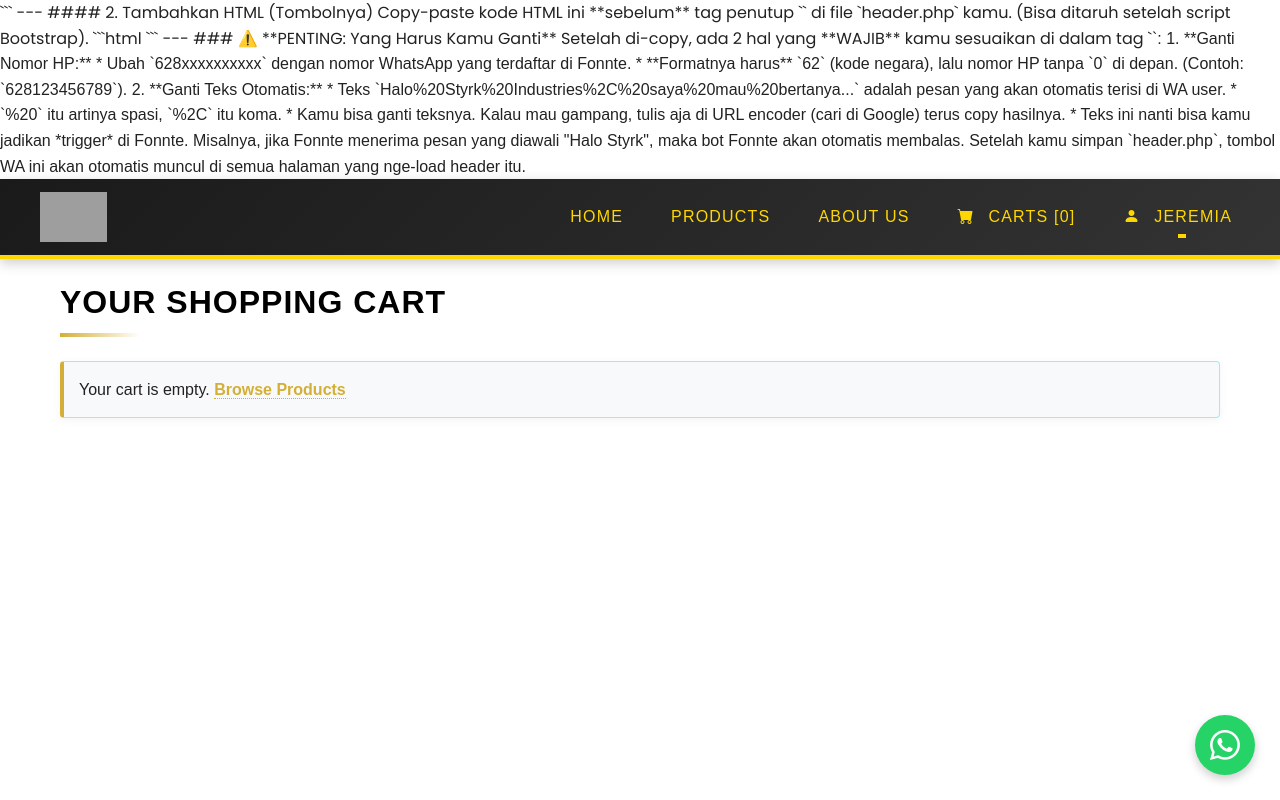
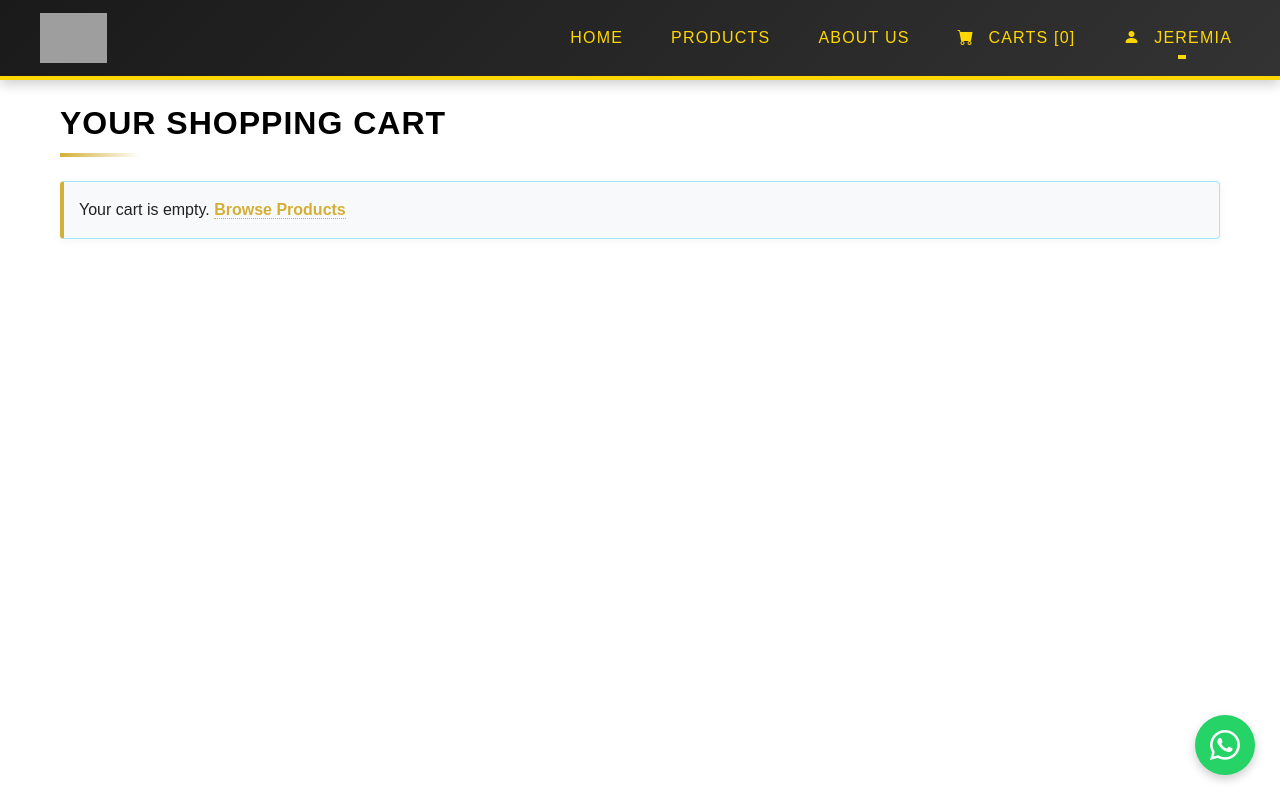
Before and after one commit to revelv/KP_2373003_2373005_2373008, a PHP site: page /Tubes/user/cart.php in a window 1280 px wide. Run offline with PHP 8.4, Linux system fonts and the light colour scheme; a user stored in the database is signed in; data comes from the database, SQL or seed files in the repository; grey boxes are pictures that could not be loaded.

Commit message:
header fix

````diff
--- a/Tubes/user/header.php
+++ b/Tubes/user/header.php
@@ -74,15 +74,7 @@ if (isset($_GET['logout'])) {
             transform: scale(1.1);
         }
     </style>
-</head> ```
-
----
-
-#### 2. Tambahkan HTML (Tombolnya)
-
-Copy-paste kode HTML ini **sebelum** tag penutup `</body>` di file `header.php` kamu. (Bisa ditaruh setelah script Bootstrap).
-
-```html
+</head>
 <script src="https://cdn.jsdelivr.net/npm/bootstrap@5.3.0/dist/js/bootstrap.bundle.min.js"></script>
 
 <a href="https://wa.me/628xxxxxxxxxx?text=Halo%20Styrk%20Industries%2C%20saya%20mau%20bertanya..."
@@ -90,25 +82,9 @@ Copy-paste kode HTML ini **sebelum** tag penutup `</body>` di file `header.php`
     target="_blank">
     <i class="bi bi-whatsapp"></i>
 </a>
-</body> ```
+</body>
 
----
 
-### ⚠️ **PENTING: Yang Harus Kamu Ganti**
-
-Setelah di-copy, ada 2 hal yang **WAJIB** kamu sesuaikan di dalam tag `<a>`:
-
-    1. **Ganti Nomor HP:**
-    * Ubah `628xxxxxxxxxx` dengan nomor WhatsApp yang terdaftar di Fonnte.
-    * **Formatnya harus** `62` (kode negara), lalu nomor HP tanpa `0` di depan. (Contoh: `628123456789`).
-
-    2. **Ganti Teks Otomatis:**
-    * Teks `Halo%20Styrk%20Industries%2C%20saya%20mau%20bertanya...` adalah pesan yang akan otomatis terisi di WA user.
-    * `%20` itu artinya spasi, `%2C` itu koma.
-    * Kamu bisa ganti teksnya. Kalau mau gampang, tulis aja di URL encoder (cari di Google) terus copy hasilnya.
-    * Teks ini nanti bisa kamu jadikan *trigger* di Fonnte. Misalnya, jika Fonnte menerima pesan yang diawali "Halo Styrk", maka bot Fonnte akan otomatis membalas.
-
-    Setelah kamu simpan `header.php`, tombol WA ini akan otomatis muncul di semua halaman yang nge-load header itu.
 </head>
 
 <body>
````
Lines whose indentation alone changed are shown as unchanged.
